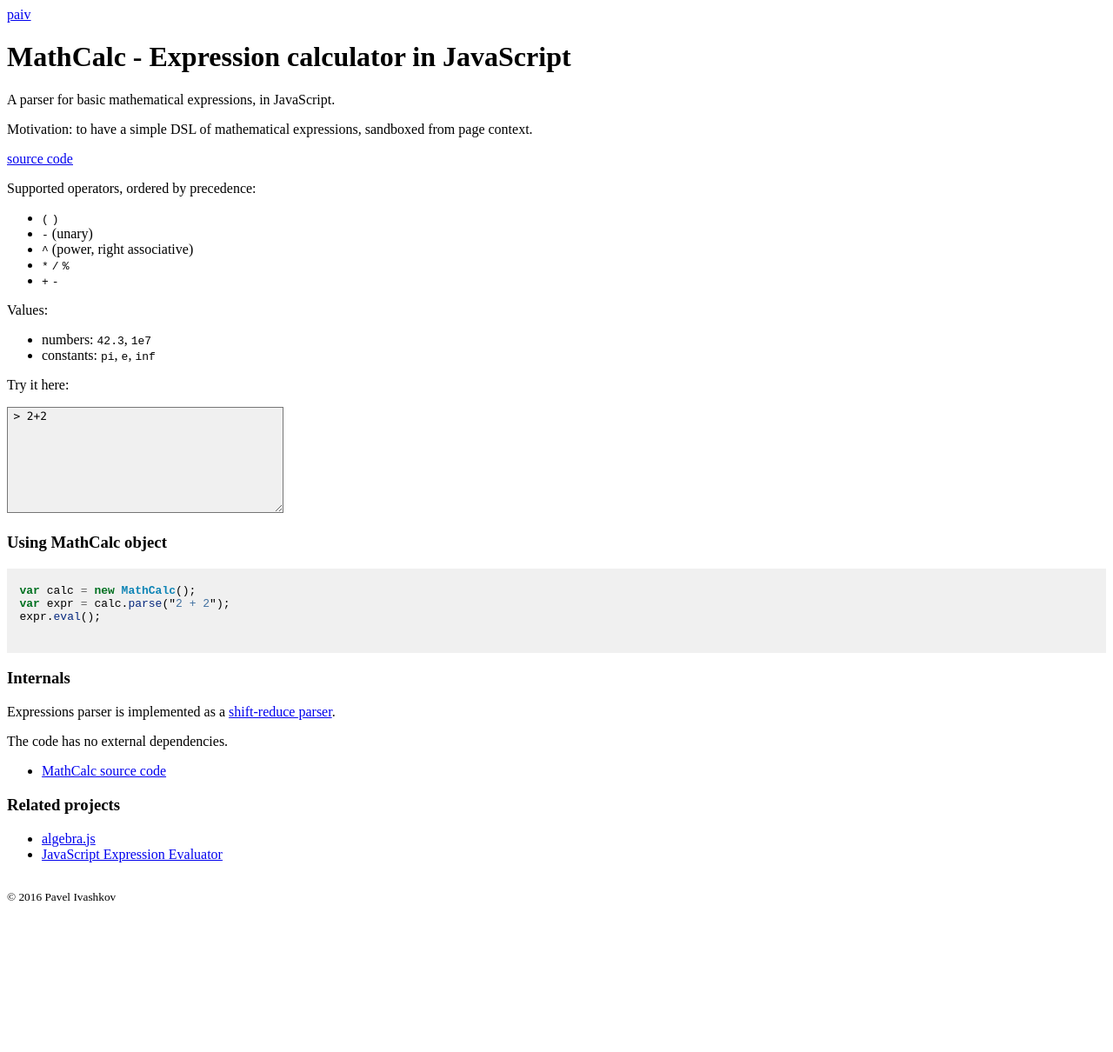
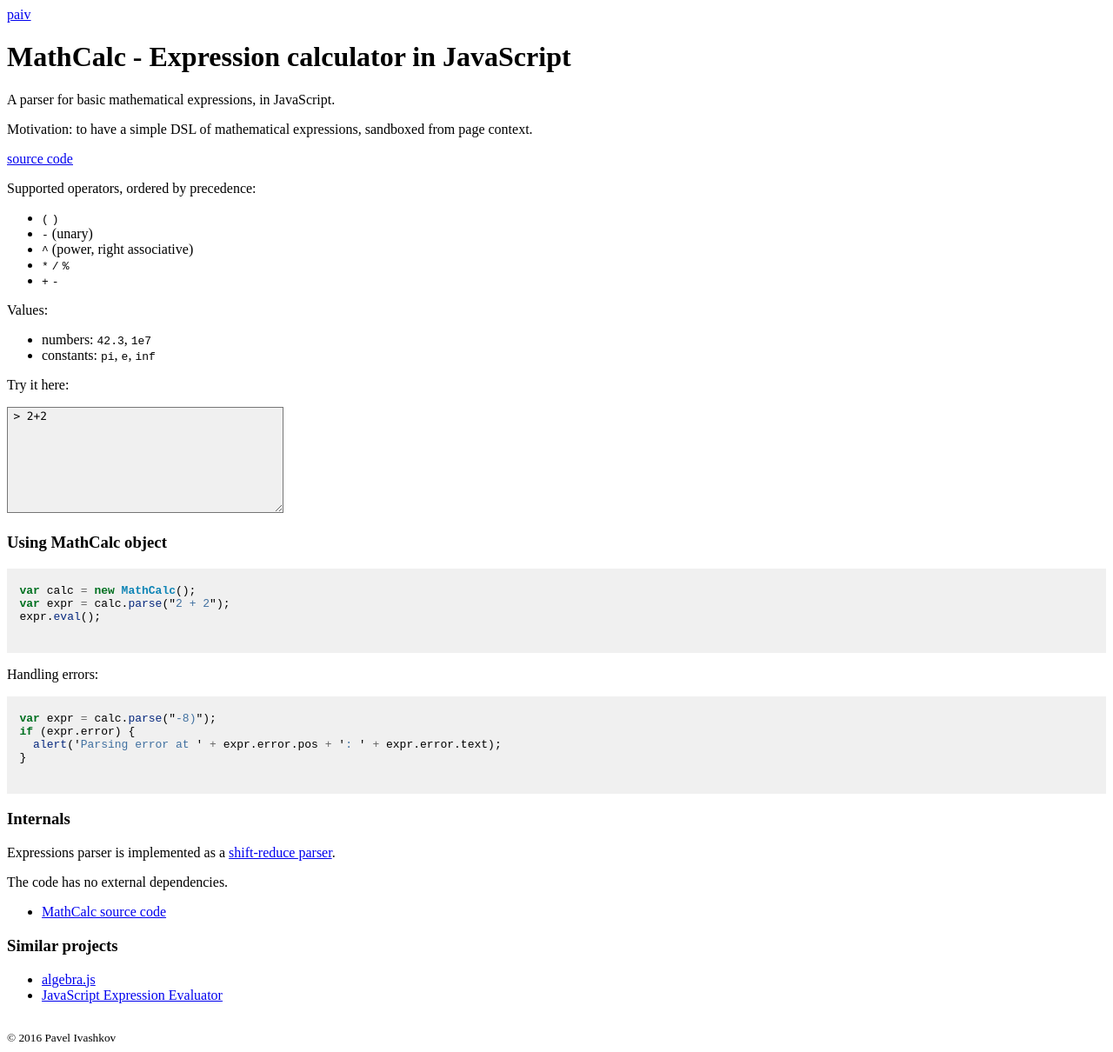
Before and after one commit to paiv/blog, a Jekyll site: the page built from _posts/2016-03-23-js-calc.md, in a window 1280 px wide. Shown: the whole page at 87% size. Built offline with Jekyll 4.4.1, drawn with Linux system fonts in a browser that asks for light colours; before the commit the page ends 1048 px from its top, so only the background shows below that.

Commit message:
+ report parsing errors

````diff
--- a/_posts/2016-03-23-js-calc.md
+++ b/_posts/2016-03-23-js-calc.md
@@ -37,6 +37,16 @@
 expr.eval();
 ```
 
+Handling errors:
+
+```js
+var expr = calc.parse("-8)");
+if (expr.error) {
+  alert('Parsing error at ' + expr.error.pos + ': ' + expr.error.text);
+}
+```
+
+
 ### Internals
 
 Expressions parser is implemented as a [shift-reduce parser][SHIFT-REDUCE].
@@ -46,7 +56,7 @@
 * [MathCalc source code][SOURCE]
 
 
-### Related projects
+### Similar projects
 
 * [algebra.js](http://algebra.js.org/)
 * [JavaScript Expression Evaluator](https://silentmatt.com/javascript-expression-evaluator/)
--- a/assets/2016/03/23/js-calc.html/mathcalc.js
+++ b/assets/2016/03/23/js-calc.html/mathcalc.js
@@ -67,11 +67,11 @@
 
     proto.parse = function(content) {
       this.error = undefined;
-      var tokens = lexer(content);
-      var ast = parser(tokens);
+      var lex = lexer(content);
+      var ast = parser(lex.tokens);
       var func = emitter(ast.root);
       return {
-        error: ast.error,
+        error: lex.error || ast.error,
         func: func
       };
     };
@@ -379,14 +379,20 @@
     function lexer(content) {
       var tokens = [];
       var pos = 0;
-      var token;
+      var token, error;
       while ((token = tokenizer(content, pos)) !== undefined) {
-        if (token.id !== 'Space') {
+        if (token.error) {
+          error = token.error;
+        }
+        else if (token.id !== 'Space') {
           tokens.push(token);
         }
         pos = token.end;
       }
-      return tokens;
+      return {
+        tokens: tokens,
+        error: error
+      };
     }
 
     var Tokens = /^(?:(\s+)|((?:\d+e[-+]?\d+|\d+(?:\.\d*)?|\d*\.\d+))|(\+)|(\-)|(\*)|(\/)|(%)|(\^)|(\()|(\))|(pi)\b|(e)\b|(inf)\b|([a-zA-Z]\w*))/i;
@@ -398,8 +404,13 @@
 
       var match = Tokens.exec(s);
       if (match === null) {
-        logger.warn('Unparsed string "%s"', s);
-        return;
+        var endPos = skipInvalidChars(content, pos);
+        var error = { pos: pos, text: 'Unexpected symbol "' + content.slice(pos, endPos) + '"' };
+        logger.warn('%s at %d', error.text, error.pos);
+        return {
+          error: error,
+          end: endPos
+        };
       }
 
       for (var i = 0, len = TokenIds.length; i < len; i++) {
@@ -414,6 +425,16 @@
           };
         }
       }
+    }
+
+    function skipInvalidChars(content, pos) {
+      for (var len = content.length; pos < len; pos++) {
+        var s = content.slice(pos);
+        if (s.length === 0) break;
+        var match = Tokens.exec(s);
+        if (match !== null) break;
+      }
+      return pos;
     }
 
     var parseNumber = Number.parseFloat || parseFloat;
````
